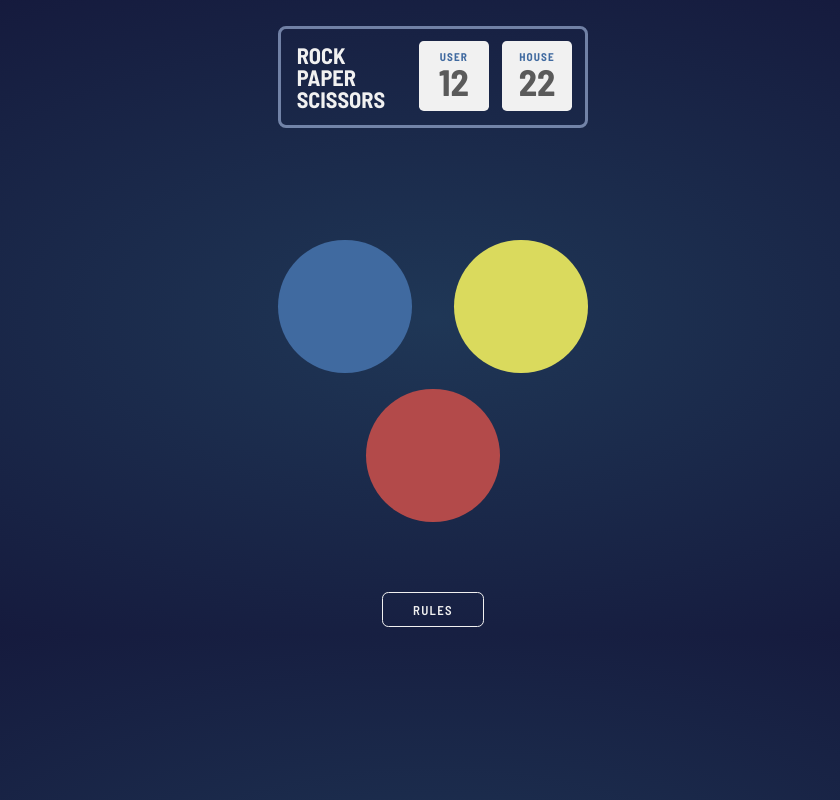
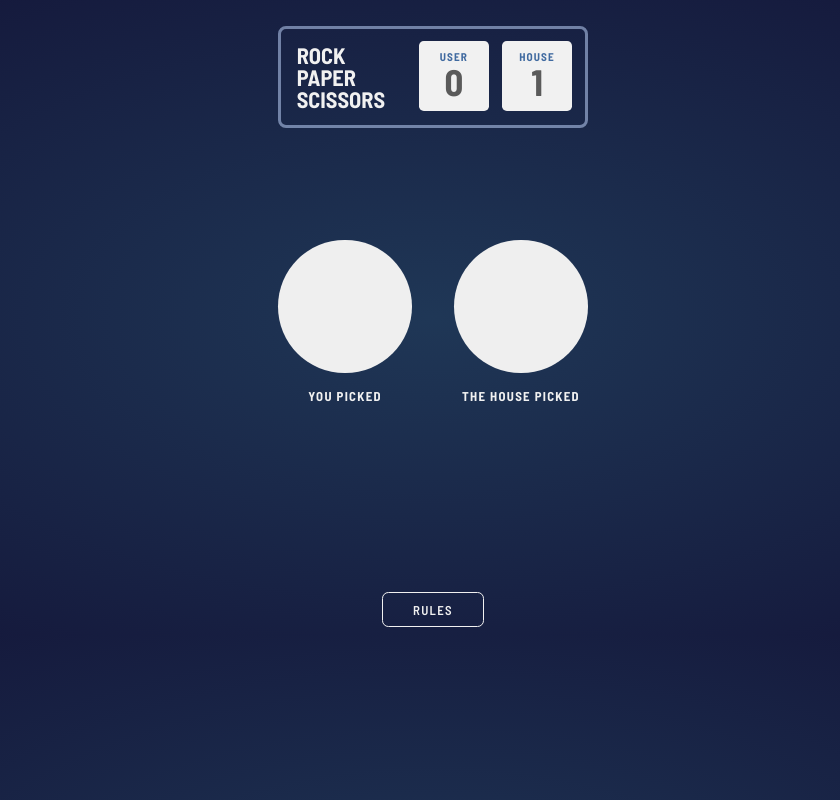
Before and after one commit to julendiaz/rock-paper-scissors, a plain HTML site: page index.html in a window 1280 px wide. Both pictures are taken after a click on the button 551 px from the left and 306 px from the top of the page. Shown: the whole page, without its empty margins (207-1047 px from the left). Drawn offline with Linux system fonts and the light colour scheme.

Commit message:
Upload the designs for the buttons and re-arrange js file

```diff
--- a/css/styles.css
+++ b/css/styles.css
@@ -66,7 +66,6 @@ body {
   width: 22em;
   height: 22em;
   margin: 5em auto 0 auto;
-  display: flex;
   flex-wrap: wrap;
   justify-content: space-around;
   padding-top: 2em;
@@ -93,6 +92,37 @@ body {
   background-color: rgb(179, 74, 74);
 }
 
+/* playRound */
+
+.flex {
+  display: flex;
+}
+
+.hide {
+  display: none;
+}
+
+#round-container {
+  width: 22em;
+  height: 22em;
+  margin: 5em auto 0 auto;
+  flex-wrap: wrap;
+  justify-content: space-around;
+  padding-top: 2em;
+}
+
+#round-container p {
+  width: 10em;
+  height: 2em;
+  margin-top: -7.2em;
+  text-align: center;
+  font-family: var(--main-font);
+  color: var(--white-font);
+  font-weight: 700;
+  letter-spacing: 0.1em;
+  font-size: 0.8em;
+}
+
 /* Footer */
 
 .btn {
--- a/index.html
+++ b/index.html
@@ -21,20 +21,26 @@
             <h1>ROCK<br>PAPER<br>SCISSORS</h1>
             <div class="scores" id="human-score-container">
                 <h4>USER</h4>
-                <p id="human-score">12</p>
+                <p id="user-score">0</p>
             </div>
             <div class="scores" id="house-score-container">
                 <h4>HOUSE</h4>
-                <p id="human-score">22</p>
+                <p id="house-score">0</p>
             </div>
         </div>
     </header>
     <!-- Main -->
     <main>
-        <div id="play-container">
+        <div class="flex" id="play-container">
             <button class="weapon" id="btn-rock"></button>
             <button class="weapon" id="btn-paper"></button>
             <button class="weapon" id="btn-scissors"></button>
+        </div>
+        <div class="flex hide" id="round-container">
+            <button class="weapon" id="pick-user"></button>
+            <button class="weapon" id="pick-house"></button>
+            <p class="p-choices">YOU PICKED</p>
+            <p class="p-choices">THE HOUSE PICKED</p>
         </div>
     </main>
     <!-- Footer -->
--- a/script.js
+++ b/script.js
@@ -1,7 +1,35 @@
+// DOM Manipulation
+const weaponChoice = document.querySelectorAll(".weapon");
+const rockChoice = document.querySelector("#btn-rock");
+const paperChoice = document.querySelector("#btn-paper");
+const scissorsChoice = document.querySelector("#btn-scissors");
+const userScore = document.querySelector("#user-score");
+const houseScore = document.querySelector("#house-score");
+const initialWeapons = document.querySelector("#play-container");
+const whoPickedWhat = document.querySelector("#round-container")
 // Starter values
 let weapons = ["rock", "paper", "scissors"];
 let playerScore = 0;
 let computerScore = 0;
+let playerSelection;
+
+// Change Displays
+let showChoices = function () {
+    initialWeapons.classList.add("hide");
+    whoPickedWhat.classList.remove("hide");
+}
+
+weaponChoice.forEach((button) => {
+    button.addEventListener("click", function(e){
+        // Get to know which weapon the user chose
+        if (rockChoice.contains(e.target)) {
+            playerSelection = "rock";
+        } else if (paperChoice.contains(e.target)) {
+            playerSelection = "paper";
+        } else if (scissorsChoice.contains(e.target)) {
+            playerSelection = "scissors";
+        }
+        showChoices();
 
         // Let's create a random adversary
         let computerPlay = function () {
@@ -25,9 +53,11 @@ let playRound = function(playerSelection, computerSelection) {
             if(winnerHands[playerSelection] === computerSelection) {
                 console.log(`You win! ${playerSelection} beats ${computerSelection}`);
                 playerScore++;
+                userScore.textContent = playerScore;
             } else if (looserHands[playerSelection] === computerSelection) {
                 console.log(`You loose! ${computerSelection} beats ${playerSelection} `);
                 computerScore++;
+                houseScore.textContent = computerScore;
             } else {
                 console.log("It's a tie")
             }
@@ -35,14 +65,16 @@ let playRound = function(playerSelection, computerSelection) {
 
         // Create a function for play the game 5 rounds
         let playGame = function() {
-    for (let i = 0; i < 5; i++) {
             // Get the input for both players
-        // const playerSelection = prompt();
+            // Listen for a user choice
             const computerSelection = computerPlay();
             playRound(playerSelection, computerSelection);
-    }
         // Check for winner
         playerScore > computerScore ? console.log("Player Wins!") :
         playerScore < computerScore ? console.log("Computer Wins!") :
         console.log("It looks like is a Tie!");
         }
+
+        playGame();
+    })
+})
```
Also changed, not shown: images/paper-icon.png (added), images/rock-icon.png (added), images/scissors-icon.png (added), 1 other file. Lines whose indentation alone changed are shown as unchanged.
